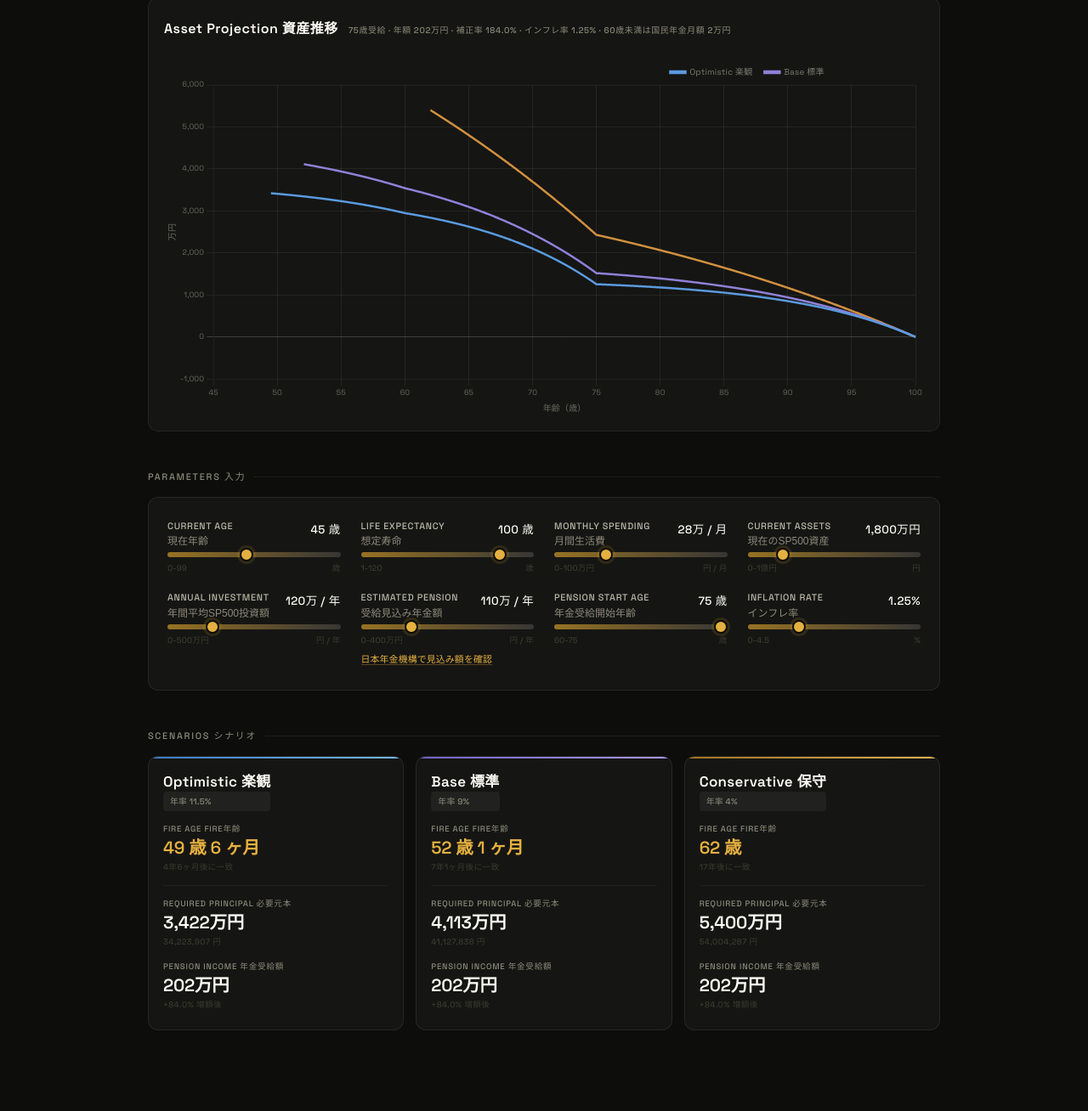
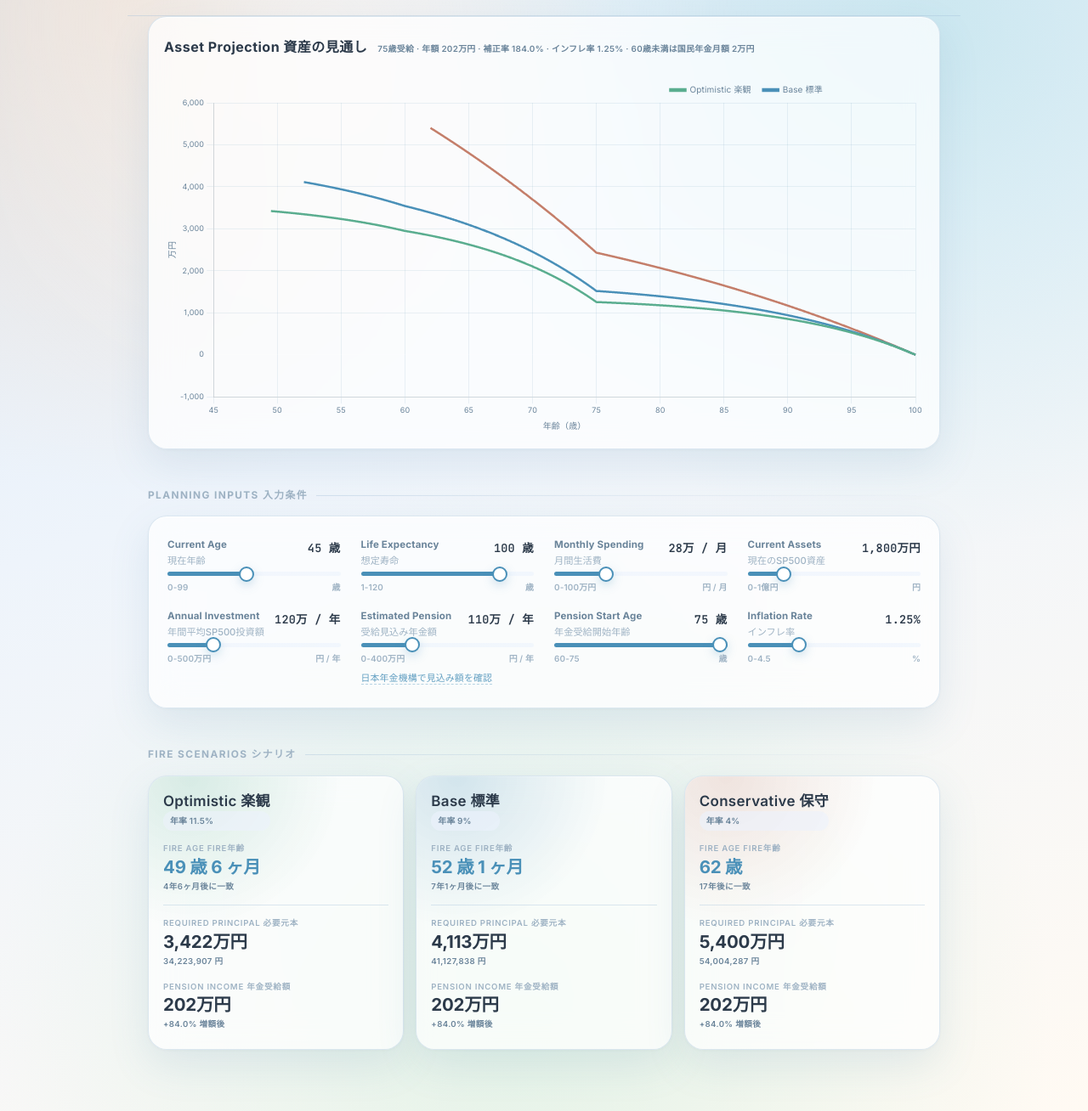
Before and after one commit to g00dk0nd0u/fire_simulator, a plain HTML site: page docs/index.html in a window 1280 px wide. Shown: the part 130-1438 px from the top of the page at 85% size. Before the commit the page ends 1415 px from the top, so only its background shows below. Drawn offline with nearby package versions, Linux system fonts and the light colour scheme; a web font is replaced by a local one.

Commit message:
Redesign FIRE GUI with airy glassmorphism theme

```diff
--- a/docs/index.html
+++ b/docs/index.html
@@ -5,318 +5,88 @@
 <meta name="viewport" content="width=device-width, initial-scale=1.0, viewport-fit=cover">
 <title>FIRE Calculator</title>
 <link rel="preconnect" href="https://fonts.googleapis.com">
-<link href="https://fonts.googleapis.com/css2?family=IBM+Plex+Sans+JP:wght@300;400;500;600&family=Space+Grotesk:wght@400;500;600;700&display=swap" rel="stylesheet">
+<link href="https://fonts.googleapis.com/css2?family=Inter:wght@400;500;600;700&family=JetBrains+Mono:wght@400;600&family=Noto+Sans+JP:wght@400;500;600;700&display=swap" rel="stylesheet">
 <script src="https://cdnjs.cloudflare.com/ajax/libs/Chart.js/4.4.1/chart.umd.min.js"></script>
 <style>
 :root {
-  --ink:   #0d0d0b;
-  --ink2:  #1a1a16;
-  --ink3:  #3a3a30;
-  --dust:  #8a8a7a;
-  --mist:  #b8b8a8;
-  --paper: #e8e8d8;
-  --white: #fdfcf6;
-  --gold:  #c8962a;
-  --gold2: #e4b040;
-  --teal:  #28a888;
-  --rose:  #e07070;
-  --opt:   #5a9ade;
-  --nrm:   #9080d8;
-  --con:   #d09040;
-  --font-ui: 'IBM Plex Sans JP', sans-serif;
-  --font-display: 'Space Grotesk', sans-serif;
+  --color-bg: #f4f7fb;
+  --color-surface: rgba(255,255,255,.72);
+  --color-surface-strong: rgba(255,255,255,.86);
+  --color-surface-alt: rgba(236,243,252,.62);
+  --color-border: rgba(160,190,215,.36);
+  --color-text-primary: #2c3a4a;
+  --color-text-secondary: #6a849a;
+  --color-text-muted: #9fb3c4;
+  --color-accent: #4a90b8;
+  --color-accent-light: rgba(74,144,184,.13);
+  --color-accent-hover: #357fa8;
+  --color-chart-optimistic: #5aad8f;
+  --color-chart-normal: #4a90b8;
+  --color-chart-conservative: #c47e6a;
+  --color-danger: #c05a5a;
+  --color-warning: #c89c5a;
+  --font-base: 'Inter', 'Noto Sans JP', sans-serif;
+  --font-display: 'Inter', 'Noto Sans JP', sans-serif;
+  --font-mono: 'JetBrains Mono', monospace;
+  --radius-card: 22px;
+  --radius-input: 999px;
+  --blur-card: blur(18px) saturate(1.15);
+  --shadow-card: 0 18px 48px rgba(74,130,170,.13), 0 1px 4px rgba(0,0,0,.04), inset 0 1px 0 rgba(255,255,255,.72);
+  --transition: .18s ease;
 }
 *,*::before,*::after{box-sizing:border-box;margin:0;padding:0;}
 html{scroll-behavior:smooth;}
-body{
-  background:var(--ink);
-  padding-left:env(safe-area-inset-left);
-  padding-right:env(safe-area-inset-right);
-  color:var(--paper);
-  font-family:var(--font-ui);
-  font-weight:400;
-  line-height:1.72;
-  min-height:100vh;
-  overflow-x:hidden;
-  letter-spacing:.01em;
-}
-.hero{
-  position:relative;z-index:1;
-  padding:52px 24px 24px;
-  max-width:980px;margin:0 auto;
-  border-bottom:1px solid rgba(255,255,255,.07);
-}
-h1{
-  font-family:var(--font-display);
-  font-size:clamp(2rem,5vw,3.15rem);
-  font-weight:600;
-  line-height:1;
-  letter-spacing:.08em;
-  color:var(--white);
-  white-space:normal;
-}
-.layout{
-  position:relative;z-index:1;
-  max-width:980px;margin:0 auto;
-  padding:0 24px 72px;
-}
-.sec{
-  font-family:var(--font-display);
-  font-size:.68rem;letter-spacing:.16em;color:var(--dust);
-  font-weight:500;
-  text-transform:uppercase;
-  margin:44px 0 14px;
-  display:flex;align-items:center;gap:10px;
-}
-.sec::after{content:'';flex:1;height:1px;background:rgba(255,255,255,.07);}
-.input-panel{
-  background:rgba(255,255,255,.035);
-  border:1px solid rgba(255,255,255,.08);
-  border-radius:12px;padding:26px 22px;
-}
-.form-grid{
-  display:grid;
-  grid-template-columns:repeat(4,1fr);
-  gap:18px 24px;
-}
+body{min-height:100vh;color:var(--color-text-primary);font-family:var(--font-base);font-weight:400;line-height:1.72;overflow-x:hidden;letter-spacing:.01em;padding-left:env(safe-area-inset-left);padding-right:env(safe-area-inset-right);background:radial-gradient(circle at 12% 8%, rgba(255,196,145,.34), transparent 34%),radial-gradient(circle at 86% 12%, rgba(142,211,220,.32), transparent 36%),radial-gradient(circle at 48% 92%, rgba(184,231,205,.34), transparent 42%),linear-gradient(160deg, #ddeaf7 0%, #eef4fb 42%, #fffaf3 100%);}
+body::before{content:'';position:fixed;inset:0;pointer-events:none;z-index:0;background:radial-gradient(circle at 30% 20%, rgba(255,255,255,.5), transparent 45%);filter:blur(26px);}
+.hero,.layout{position:relative;z-index:1;max-width:980px;margin:0 auto;}
+.hero{padding:52px 24px 24px;border-bottom:1px solid var(--color-border);}
+h1{font-size:clamp(1.7rem, 4vw, 2.6rem);font-weight:700;letter-spacing:.055em;background:linear-gradient(120deg, #2c6ea0 0%, #4ab8b8 100%);-webkit-background-clip:text;-webkit-text-fill-color:transparent;background-clip:text;}
+.layout{padding:0 24px 72px;}
+.sec{font-size:.74rem;font-weight:700;letter-spacing:.12em;color:var(--color-text-muted);text-transform:uppercase;margin:44px 0 14px;display:flex;align-items:center;gap:10px;}
+.sec::after{content:'';flex:1;height:1px;background:linear-gradient(90deg, var(--color-border), transparent);}
+.chart-card,.input-panel,.rcard{background:var(--color-surface);backdrop-filter:var(--blur-card);-webkit-backdrop-filter:var(--blur-card);border:1px solid var(--color-border);border-radius:var(--radius-card);box-shadow:var(--shadow-card);}
+.input-panel{padding:26px 22px;}
+.form-grid{display:grid;grid-template-columns:repeat(4,1fr);gap:18px 24px;}
 @media(max-width:900px){.form-grid{grid-template-columns:repeat(3,1fr);}}
 @media(max-width:640px){.form-grid{grid-template-columns:repeat(2,1fr);}}
 @media(max-width:400px){.form-grid{grid-template-columns:1fr;}}
-@media(max-width:480px){
-  .hero{padding:36px 16px 18px;}
-  .layout{padding:0 16px 48px;}
-  .input-panel{padding:18px 14px;}
-  .rcard{padding:16px 14px;}
-}
-.fg{display:flex;flex-direction:column;gap:5px;}
-.fg label{
-  font-family:var(--font-display);
-  font-size:.68rem;
-  letter-spacing:.06em;
-  color:var(--mist);
-  text-transform:uppercase;
-  font-weight:500;
-  display:flex;
-  flex-direction:column;
-  gap:3px;
-  line-height:1.35;
-}
-.label-en{
-  display:block;
-  white-space:normal;
-}
-.label-ja{
-  display:block;
-  font-family:var(--font-ui);
-  font-size:.75rem;
-  font-weight:400;
-  letter-spacing:0;
-  text-transform:none;
-  color:var(--dust);
-}
-.field-note{
-  font-size:.68rem;
-  line-height:1.7;
-  color:var(--dust);
-}
-.field-note a{
-  color:var(--gold2);
-  text-decoration:none;
-  border-bottom:1px solid rgba(228,176,64,.32);
-}
-.field-note a:hover{
-  color:var(--white);
-  border-bottom-color:rgba(253,252,246,.6);
-}
-.fg-head{
-  display:flex;
-  align-items:flex-start;
-  justify-content:space-between;
-  gap:12px;
-}
-.slider-value{
-  font-family:var(--font-display);
-  font-size:.84rem;
-  font-weight:500;
-  color:var(--white);
-  letter-spacing:.03em;
-  white-space:normal;
-}
-.fg input[type=range]{
-  width:100%;
-  height:6px;
-  appearance:none;
-  background:linear-gradient(90deg,rgba(200,150,42,.72),rgba(255,255,255,.14));
-  border-radius:999px;
-  outline:none;
-}
-.fg input[type=range]::-webkit-slider-thumb{
-  -webkit-appearance:none;
-  width:16px;
-  height:16px;
-  border-radius:50%;
-  background:var(--gold2);
-  border:2px solid var(--ink);
-  box-shadow:0 0 0 3px rgba(200,150,42,.16);
-  cursor:pointer;
-}
-.fg input[type=range]::-moz-range-thumb{
-  width:16px;
-  height:16px;
-  border-radius:50%;
-  background:var(--gold2);
-  border:2px solid var(--ink);
-  box-shadow:0 0 0 3px rgba(200,150,42,.16);
-  cursor:pointer;
-}
-.fg input[type=range]::-moz-range-track{
-  height:6px;
-  background:linear-gradient(90deg,rgba(200,150,42,.72),rgba(255,255,255,.14));
-  border:none;
-  border-radius:999px;
-}
-.fg .unit{
-  font-family:var(--font-display);
-  font-size:.6rem;
-  font-weight:500;
-  color:var(--ink3);
-  display:flex;
-  justify-content:space-between;
-  gap:10px;
-}
-#error-msg{
-  display:none;
-  background:rgba(200,64,64,.12);
-  border:1px solid rgba(200,64,64,.3);
-  border-radius:7px;color:#e09090;
-  font-size:.76rem;margin-top:12px;
-  padding:11px 15px;white-space:pre-line;line-height:1.75;
-}
-.info-msg{
-  display:none;
-  background:rgba(200,150,42,.12);
-  border:1px solid rgba(200,150,42,.22);
-  border-radius:7px;color:var(--gold2);
-  font-size:.76rem;margin-top:12px;
-  padding:11px 15px;white-space:pre-line;line-height:1.75;
-}
-.cards-grid{
-  display:grid;
-  grid-template-columns:repeat(3,1fr);
-  gap:14px;
-}
-@media(max-width:760px){.cards-grid{grid-template-columns:1fr;}}
-.rcard{
-  background:rgba(255,255,255,.035);
-  border:1px solid rgba(255,255,255,.08);
-  border-radius:12px;padding:20px 17px;
-  display:flex;flex-direction:column;gap:13px;
-  position:relative;overflow:hidden;
-}
-.rcard::before{
-  content:'';position:absolute;
-  top:0;left:0;right:0;height:2px;
-}
-.rcard.opt::before{background:linear-gradient(90deg,#3a7ac0,#70b8f0);}
-.rcard.nrm::before{background:linear-gradient(90deg,#7060c0,#a898f0);}
-.rcard.con::before{background:linear-gradient(90deg,#a07020,#e0b050);}
-.rcard-head{display:flex;justify-content:space-between;align-items:flex-start;gap:12px;}
-.rcard-name{
-  font-family:var(--font-display);
-  font-size:1.06rem;
-  font-weight:600;
-  color:var(--white);
-  line-height:1.1;
-  letter-spacing:.02em;
-}
-.rcard-rate{
-  font-family:var(--font-display);
-  font-size:.62rem;
-  font-weight:500;
-  color:var(--dust);
-  background:rgba(255,255,255,.05);
-  padding:3px 8px;border-radius:4px;margin-top:3px;
-}
-.nb{display:flex;flex-direction:column;gap:2px;}
-.nb-lbl{
-  font-family:var(--font-display);
-  font-size:.6rem;
-  letter-spacing:.08em;
-  color:var(--dust);
-  text-transform:uppercase;
-  font-weight:500;
-}
-.nb-val{
-  font-family:var(--font-display);
-  font-size:1.28rem;
-  font-weight:600;
-  line-height:1.08;
-  color:var(--white);
-  letter-spacing:-.01em;
-  word-break:break-word;
-}
-.nb-val.gold{color:var(--gold2);}
-.nb-sub{
-  font-family:var(--font-display);
-  font-size:.6rem;
-  font-weight:500;
-  color:var(--ink3);
-  margin-top:2px;
-  letter-spacing:.04em;
-}
-.csep{height:1px;background:rgba(255,255,255,.055);}
-.chart-card{
-  background:rgba(255,255,255,.035);
-  border:1px solid rgba(255,255,255,.07);
-  border-radius:12px;padding:22px 18px 16px;
-}
-.chart-head{display:flex;align-items:baseline;gap:12px;margin-bottom:18px;flex-wrap:wrap;}
-.chart-title{
-  font-family:var(--font-display);
-  font-size:1rem;
-  font-weight:600;
-  letter-spacing:.03em;
-  color:var(--white);
-}
-.chart-note{
-  font-family:var(--font-display);
-  font-size:.62rem;
-  font-weight:500;
-  color:var(--dust);
-  letter-spacing:.06em;
-}
-.chart-fallback{
-  display:none;
-  margin-top:10px;
-  font-size:.75rem;
-  color:var(--dust);
-}
-#myChart{width:100%!important;}
-@keyframes fadeUp{from{opacity:0;transform:translateY(14px);}to{opacity:1;transform:translateY(0);}}
-.fu{animation:fadeUp .4s ease forwards;}
-.fu1{animation:fadeUp .4s .07s ease both;}
-.fu2{animation:fadeUp .4s .14s ease both;}
-.fu3{animation:fadeUp .4s .21s ease both;}
+@media(max-width:480px){.hero{padding:36px 16px 18px;}.layout{padding:0 16px 48px;}.input-panel{padding:18px 14px;}.rcard{padding:16px 14px;}}
+.fg{display:flex;flex-direction:column;gap:5px;}.fg label{color:var(--color-text-secondary);font-size:.72rem;font-weight:700;display:flex;flex-direction:column;gap:3px;line-height:1.35;}
+.label-en{display:block;white-space:normal;}.label-ja{display:block;font-size:.70rem;font-weight:500;letter-spacing:0;text-transform:none;color:var(--color-text-muted);}
+.field-note{font-size:.68rem;line-height:1.7;color:var(--color-text-muted);} .field-note a{color:var(--color-accent);text-decoration:none;border-bottom:1px dashed rgba(74,144,184,.45);opacity:.86;} .field-note a:hover{color:var(--color-accent-hover);opacity:1;}
+.fg-head{display:flex;align-items:flex-start;justify-content:space-between;gap:12px;}
+.slider-value{font-family:var(--font-mono);font-size:.84rem;font-weight:600;color:var(--color-text-primary);letter-spacing:.02em;white-space:normal;}
+.fg input[type=range]{appearance:none;width:100%;height:5px;border-radius:999px;background:linear-gradient(to right,var(--color-accent) 0%,var(--color-accent) var(--pct, 50%),var(--color-surface-alt) var(--pct, 50%));outline:none;cursor:pointer;}
+.fg input[type=range]::-webkit-slider-thumb{-webkit-appearance:none;width:18px;height:18px;border-radius:50%;background:#fff;border:2px solid var(--color-accent);box-shadow:0 4px 12px rgba(74,144,184,.26);transition:transform var(--transition);} .fg input[type=range]::-webkit-slider-thumb:hover{transform:scale(1.14);}
+.fg input[type=range]::-moz-range-thumb{width:18px;height:18px;border-radius:50%;background:#fff;border:2px solid var(--color-accent);box-shadow:0 4px 12px rgba(74,144,184,.26);transition:transform var(--transition);} .fg input[type=range]::-moz-range-track{height:5px;background:var(--color-surface-alt);border:none;border-radius:999px;}
+.fg .unit{font-size:.62rem;font-weight:600;color:var(--color-text-muted);display:flex;justify-content:space-between;gap:10px;}
+#error-msg{display:none;background:rgba(192,90,90,.11);border:1px solid rgba(192,90,90,.3);border-radius:12px;color:#9d4f4f;font-size:.76rem;margin-top:12px;padding:11px 15px;white-space:pre-line;line-height:1.75;}
+.info-msg{display:none;background:rgba(74,144,184,.12);border:1px solid rgba(74,144,184,.24);border-radius:12px;color:#3e6f8d;font-size:.76rem;margin-top:12px;padding:11px 15px;white-space:pre-line;line-height:1.75;}
+.cards-grid{display:grid;grid-template-columns:repeat(3,1fr);gap:14px;}@media(max-width:760px){.cards-grid{grid-template-columns:1fr;}}
+.rcard{padding:20px 17px;display:flex;flex-direction:column;gap:13px;position:relative;overflow:hidden;isolation:isolate;} .rcard::before{content:'';position:absolute;inset:0;z-index:-1;} .rcard.opt::before{background:radial-gradient(circle at 16% 0%, rgba(90,173,143,.22), transparent 44%);} .rcard.nrm::before{background:radial-gradient(circle at 16% 0%, rgba(74,144,184,.22), transparent 44%);} .rcard.con::before{background:radial-gradient(circle at 16% 0%, rgba(196,126,106,.20), transparent 44%);}
+.rcard-head{display:flex;justify-content:space-between;align-items:flex-start;gap:12px;} .rcard-name{font-size:1.06rem;font-weight:600;color:var(--color-text-primary);line-height:1.1;letter-spacing:.02em;} .rcard-rate{font-size:.62rem;font-weight:600;color:var(--color-text-secondary);background:var(--color-surface-alt);padding:3px 8px;border-radius:999px;margin-top:3px;}
+.nb{display:flex;flex-direction:column;gap:2px;} .nb-lbl{font-size:.6rem;letter-spacing:.08em;color:var(--color-text-muted);text-transform:uppercase;font-weight:600;} .nb-val{font-size:1.28rem;font-weight:700;line-height:1.08;color:var(--color-text-primary);letter-spacing:-.01em;word-break:break-word;} .nb-val.gold{color:var(--color-accent);} .nb-sub{font-size:.6rem;font-weight:600;color:var(--color-text-secondary);margin-top:2px;letter-spacing:.04em;}
+.csep{height:1px;background:var(--color-border);} .chart-card{padding:22px 18px 16px;} .chart-head{display:flex;align-items:baseline;gap:12px;margin-bottom:18px;flex-wrap:wrap;} .chart-title{font-size:1rem;font-weight:700;letter-spacing:.03em;color:var(--color-text-primary);} .chart-note{font-size:.62rem;font-weight:600;color:var(--color-text-secondary);letter-spacing:.03em;} .chart-fallback{display:none;margin-top:10px;font-size:.75rem;color:var(--color-text-secondary);} #myChart{width:100%!important;} @keyframes fadeUp{from{opacity:0;transform:translateY(14px);}to{opacity:1;transform:translateY(0);}} .fu{animation:fadeUp .4s ease forwards;} .fu1{animation:fadeUp .4s .07s ease both;} .fu2{animation:fadeUp .4s .14s ease both;} .fu3{animation:fadeUp .4s .21s ease both;}
 </style>
 </head>
 <body>
 
 <header class="hero">
-  <h1>FIRE CALCULATOR</h1>
+  <h1>FIRE Calculator</h1>
 </header>
 
 <div class="layout">
 
   <div class="chart-card fu3">
     <div class="chart-head">
-      <span class="chart-title">Asset Projection 資産推移</span>
+      <span class="chart-title">Asset Projection 資産の見通し</span>
       <span class="chart-note" id="chart-note">一致度が最も高いFIRE時点を起点に表示</span>
     </div>
     <canvas id="myChart"></canvas>
     <div id="chart-fallback" class="chart-fallback">グラフの描画に失敗しました。計算結果は下のカードで確認できます。</div>
   </div>
 
-  <p class="sec">Parameters 入力</p>
+  <p class="sec">Planning Inputs 入力条件</p>
   <div class="input-panel">
     <div class="form-grid">
       <div class="fg">
@@ -400,7 +170,7 @@ h1{
   </div>
 
   <div id="result-section">
-    <p class="sec fu1">Scenarios シナリオ</p>
+    <p class="sec fu1">FIRE Scenarios シナリオ</p>
     <div class="cards-grid" id="cards-grid"></div>
   </div>
 </div>
@@ -428,9 +198,9 @@ const LABELS = {
 };
 
 const COLORS = {
-  optimistic: '#5a9ade',
-  normal: '#9080d8',
-  conservative: '#d09040'
+  optimistic: '#5aad8f',
+  normal: '#4a90b8',
+  conservative: '#c47e6a'
 };
 
 const CLS = {
@@ -501,6 +271,14 @@ function setFormValues(values) {
   updateSliderDisplays(values);
 }
 
+function updateRangeFill(el) {
+  const min = parseFloat(el.min);
+  const max = parseFloat(el.max);
+  const value = parseFloat(el.value);
+  const pct = ((value - min) / (max - min)) * 100;
+  el.style.setProperty('--pct', `${pct}%`);
+}
+
 function formatSliderValue(id, value) {
   if (['currentAge', 'lifeAge', 'pensionStartAge'].includes(id)) {
     return `${value} 歳`;
@@ -520,8 +298,12 @@ function formatSliderValue(id, value) {
 function updateSliderDisplays(values) {
   NUMBER_IDS.forEach((id) => {
     const display = document.getElementById(`${id}Display`);
+    const input = document.getElementById(id);
     if (display) {
       display.textContent = formatSliderValue(id, values[id]);
+    }
+    if (input && input.type === 'range') {
+      updateRangeFill(input);
     }
   });
 }
@@ -820,8 +602,8 @@ function renderChart(chartData) {
 
   destroyChart();
 
-  const gridColor = 'rgba(255,255,255,.065)';
-  const textColor = '#686860';
+  const gridColor = 'rgba(74,130,170,.10)';
+  const textColor = '#6a849a';
 
   chartInst = new Chart(ctx, {
     type: 'line',
@@ -850,11 +632,11 @@ function renderChart(chartData) {
             display: true,
             text: '年齢（歳）',
             color: textColor,
-            font: { size: 10, family: "'Space Grotesk'" }
+            font: { size: 10, family: "'Inter'" }
           },
           ticks: {
             color: textColor,
-            font: { size: 9, family: "'Space Grotesk'" },
+            font: { size: 9, family: "'Inter'" },
             stepSize: 5,
             callback: (value) => Number.isInteger(value) ? `${value}` : value.toFixed(1)
           },
@@ -865,11 +647,11 @@ function renderChart(chartData) {
             display: true,
             text: '万円',
             color: textColor,
-            font: { size: 10, family: "'Space Grotesk'" }
+            font: { size: 10, family: "'Inter'" }
           },
           ticks: {
             color: textColor,
-            font: { size: 9, family: "'Space Grotesk'" },
+            font: { size: 9, family: "'Inter'" },
             callback: (value) => Math.round(value / 10000).toLocaleString('ja-JP')
           },
           grid: {
@@ -882,21 +664,21 @@ function renderChart(chartData) {
           position: 'top',
           align: 'end',
           labels: {
-            color: '#7a7a70',
-            font: { size: 10, family: "'Space Grotesk'" },
+            color: '#6a849a',
+            font: { size: 10, family: "'Inter'" },
             padding: 14,
             boxWidth: 18,
             boxHeight: 2
           }
         },
         tooltip: {
-          backgroundColor: 'rgba(8,8,6,.94)',
-          borderColor: 'rgba(255,255,255,.1)',
+          backgroundColor: 'rgba(255,255,255,.94)',
+          borderColor: 'rgba(160,190,215,.36)',
           borderWidth: 1,
-          titleFont: { family: "'Space Grotesk'", size: 11 },
-          bodyFont: { family: "'Space Grotesk'", size: 10 },
-          titleColor: '#b8b8a8',
-          bodyColor: '#7a7a70',
+          titleFont: { family: "'Inter'", size: 11 },
+          bodyFont: { family: "'Inter'", size: 10 },
+          titleColor: '#2c3a4a',
+          bodyColor: '#3b4952',
           padding: 10,
           callbacks: {
             title: (items) => formatAgeWithMonths(Math.round(items[0].parsed.x * 12)),
```
